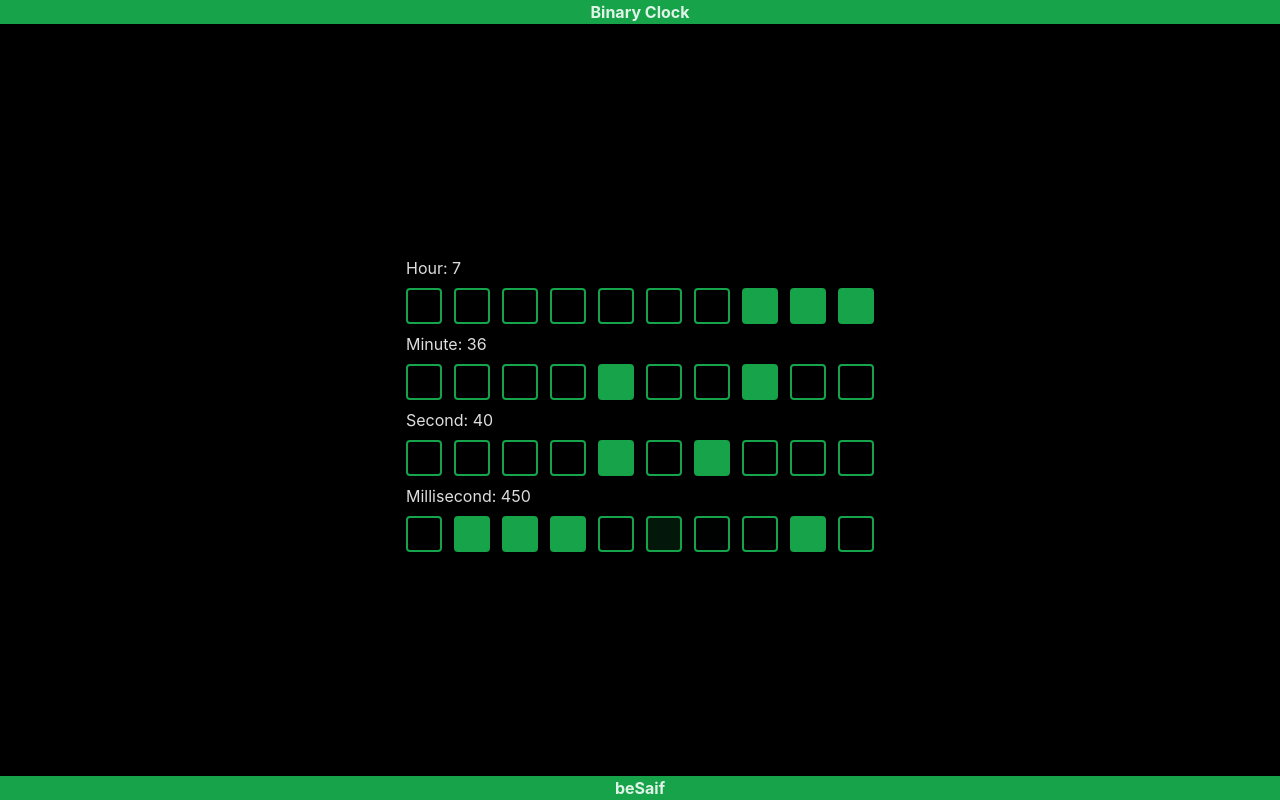
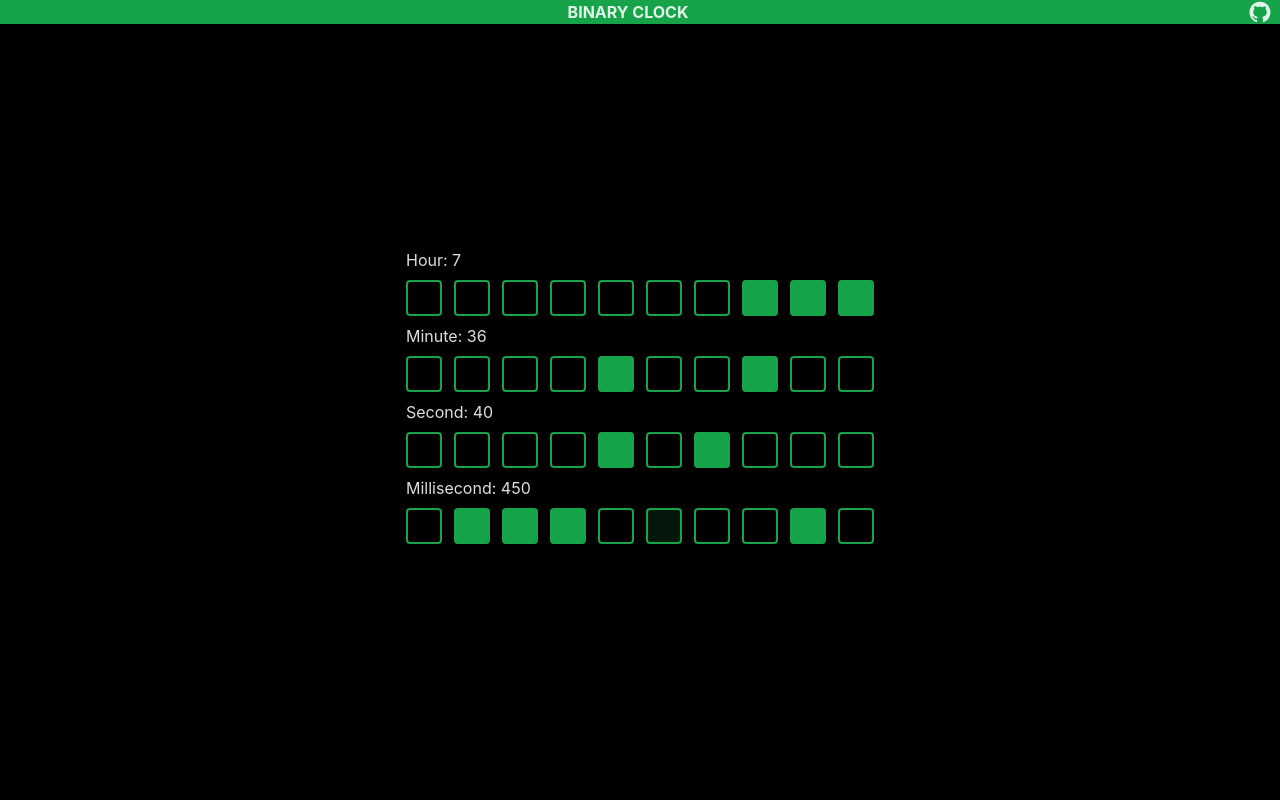
Before and after one commit to beSaif/binary-clock, a React (Vite) app: page / in a window 1280 px wide. Built offline with nearby package versions, Linux system fonts and the light colour scheme.

Commit message:
Updated Header

```diff
--- a/package.json
+++ b/package.json
@@ -12,6 +12,7 @@
   "dependencies": {
     "react": "^18.2.0",
     "react-dom": "^18.2.0",
+    "react-icons": "^4.11.0",
     "tailwind-merge": "^1.14.0"
   },
   "devDependencies": {
--- a/src/App.jsx
+++ b/src/App.jsx
@@ -1,31 +1,21 @@
 import React from "react";
 import Time from "./components/Time";
+import Header from "./components/Header";
 
 const App = () => {
   return (
     <div
       className="
         h-screen
-
         flex
         flex-col
         items-center
         justify-between
+        pb-10
     "
     >
-      <div className="bg-green-600 font-bold flex w-full items-center justify-center">
-        Binary Clock
-      </div>
+      <Header />
       <Time />
-      <div className="bg-green-600 font-bold flex w-full items-center justify-center">
-        <a
-          href="https://github.com/beSaif"
-          target="_blank"
-          rel="noopener noreferrer"
-        >
-          beSaif
-        </a>
-      </div>
     </div>
   );
 };
--- /dev/null
+++ b/src/components/Header.jsx
@@ -0,0 +1,31 @@
+import React from "react";
+import { AiFillGithub } from "react-icons/ai";
+
+const Header = () => {
+  return (
+    <div
+      className="
+        bg-green-600
+        font-bold
+        flex
+        w-full
+        h-12
+        sm:h-min
+        items-center
+        justify-between
+        px-2"
+    >
+      <div className="hidden sm:block"></div>
+      BINARY CLOCK
+      <a
+        href="https://github.com/beSaif/"
+        target="_blank"
+        rel="noopener noreferrer"
+      >
+        <AiFillGithub className="text-3xl sm:text-2xl " />
+      </a>
+    </div>
+  );
+};
+
+export default Header;
```
Also changed, not shown: 1 other file (tests, documents, lock files or other folders).
